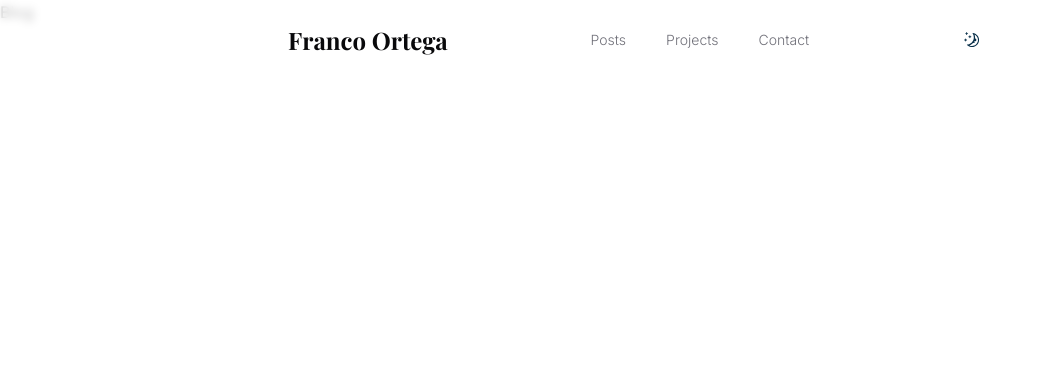
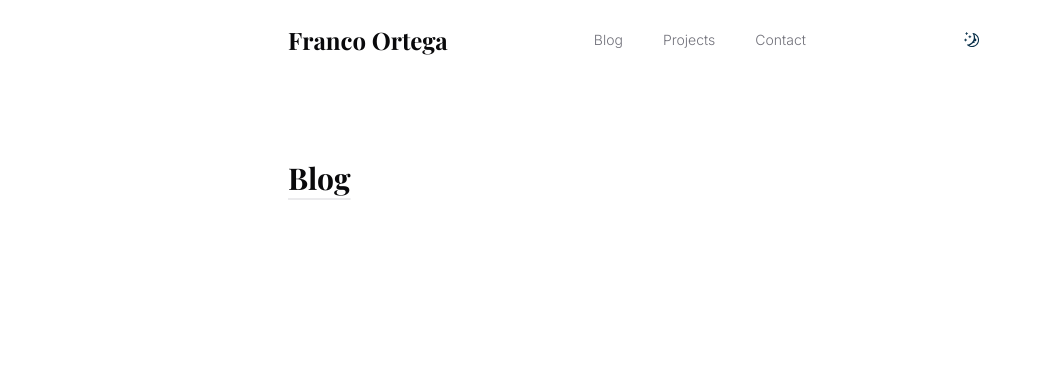
Before and after one commit to franco-ortega/portfolio-wds-hamed, a Next.js app: page /blog in a window 1280 px wide. Shown: the top 390 px of the page, without its empty margins (0-1051 px from the left). Built offline with nearby package versions, Linux system fonts and the light colour scheme; a web font is replaced by a local one.

Commit message:
add styles to Blog page via styles object for Tailwind

```diff
--- a/app/blog/page.tsx
+++ b/app/blog/page.tsx
@@ -1,10 +1,16 @@
 type Props = {}
 export default function BlogPage({}: Props) {
   return (
-    <section>
-      <div>
-        <h1>Blog</h1>
+    <section className={styles.section}>
+      <div className={styles.container}>
+        <h1 className={styles.heading}>Blog</h1>
       </div>
     </section>
   )
 }
+
+const styles = {
+  section: 'pb-24 pt-40',
+  container: 'container max-w-3xl',
+  heading: 'title mb-12'
+}
--- a/components/ui/header.tsx
+++ b/components/ui/header.tsx
@@ -15,7 +15,7 @@ export default function Header({}: Props) {
 
         <ul className={styles.list}>
           <li className={styles.listItem}>
-            <Link href={'/posts'}>Posts</Link>
+            <Link href={'/blog'}>Blog</Link>
           </li>
           <li className={styles.listItem}>
             <Link href={'/projects'}>Projects</Link>
```
